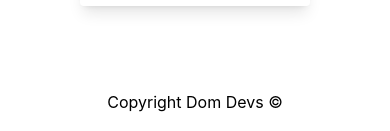
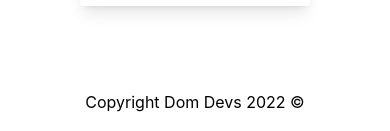
Before and after one commit to DomDevs2000/React-NextJS-Personal-Website, a Next.js app: page / in a window 390 px wide. Shown: the part 3341-3472 px from the top of the page. Built offline with nearby package versions, Linux system fonts and the light colour scheme.

Commit message:
updated cards description to be clickable to be  more mobile friendly

```diff
--- a/components/Footer.tsx
+++ b/components/Footer.tsx
@@ -3,7 +3,7 @@ import React from 'react';
 export const Footer = () => {
     return (
         <div className="dark:bg-gray-900 dark:text-gray-500 p-5 text-center min-w-52">
-            Copyright Dom Devs &#169;
+            Copyright Dom Devs 2022 &#169;
         </div>
     );
 };
--- a/components/PostCard.tsx
+++ b/components/PostCard.tsx
@@ -39,10 +39,11 @@ export const PostCard: FC<PostCardProp> = ({ post }) => {
                             {title}
                         </h1>
                     </Link>
-
-                    <p className="text-gray-700 text-sm  dark:text-white">
+                    <Link href={`/blog/${slug}`}>
+                    <p className="text-gray-700 text-sm cursor-pointer dark:text-white">
                         {description}
                     </p>
+                    </Link>
                 </div>
                 <div className="px-4 pt-2 pb-2 mb-2 ">
                     <span className="inline-block  bg-gray-200 dark:bg-gray-400 rounded-full px-3 py-1 text-sm dark:text-black text-gray-700 mr-2 mb-2">
--- a/components/ProjectCard.tsx
+++ b/components/ProjectCard.tsx
@@ -44,9 +44,11 @@ export const ProjectCard: FC<ProjectCardProp> = ({ project }) => {
                             {title}
                         </h1>
                     </Link>
-                    <p className="text-gray-700 text-sm dark:text-white">
+                    <Link href={`/projects/${slug}`}>
+                    <p className="text-gray-700 text-sm dark:text-white cursor-pointer">
                         {description}
                     </p>
+                    </Link>
                 </div>
 
                 <div className="grid px-4 pt-3  pb-2">
```
